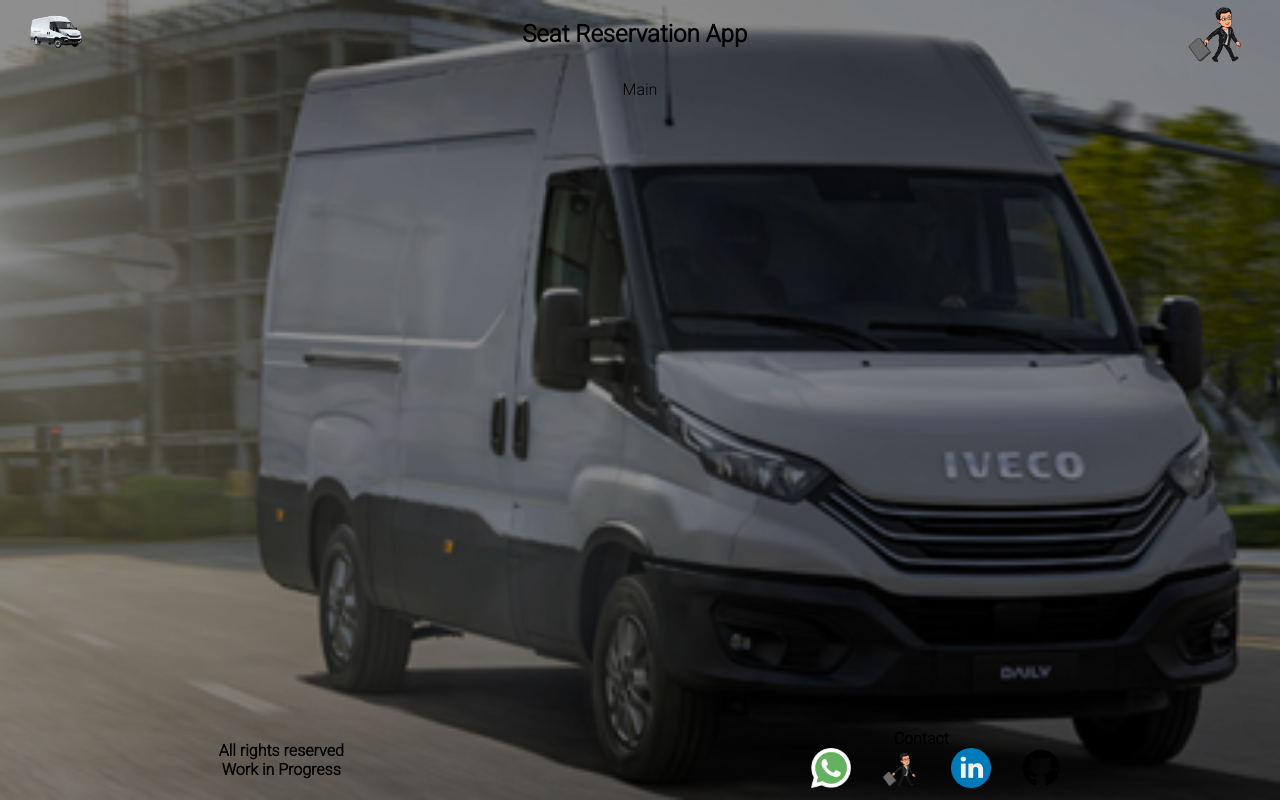
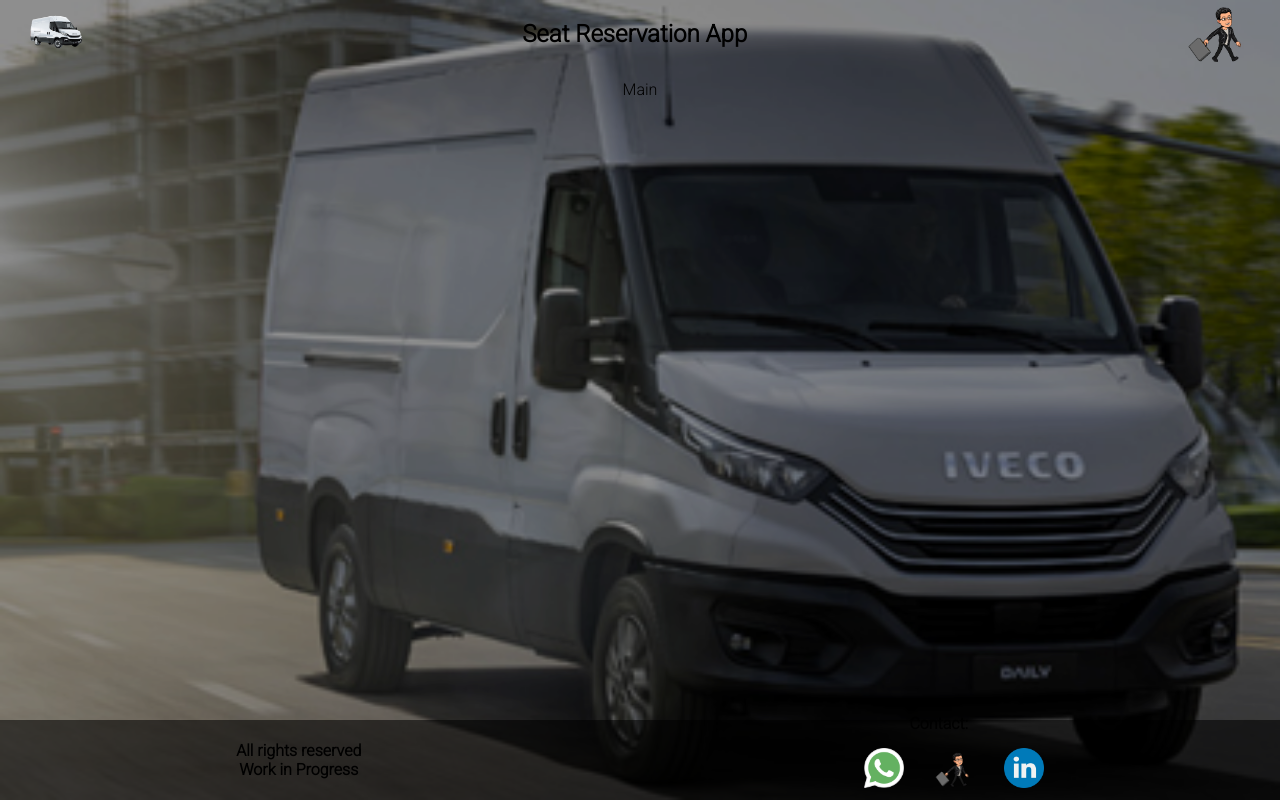
Before and after one commit to LucjanStaniszew/Seat-Saving-App-Test, a React (Create React App) app: page / in a window 1280 px wide. Built offline with nearby package versions, Linux system fonts and the light colour scheme.

Commit message:
modified background color and added some margins to the contact area. Also added a class to social media section and erased gitHub link

```diff
--- a/src/Components/Footer/Footer.css
+++ b/src/Components/Footer/Footer.css
@@ -1,7 +1,7 @@
 footer{
     height: 10vh;
     width: 100vw;
-    background-color: rgba(0, 0, 0, 0.25);
+    background-color: rgba(0, 0, 0, 0.5);
     display: flex;
     justify-content: space-around;
 }
@@ -24,6 +24,11 @@
     justify-content: center;
 }
 
+.media{
+    margin-top: 15px;
+    margin-bottom: 15px;
+}
+
 .logo{
     height: 5vh;
     width: auto;
--- a/src/Components/Footer/Footer.jsx
+++ b/src/Components/Footer/Footer.jsx
@@ -12,10 +12,10 @@
       <nav className='footer'>
 
         <section>
-          <h4>Contact</h4>
+          <h4>Contact:</h4>
         </section>
 
-        <section>
+        <section className='media'>
 
           <a href="https://wa.me/5491133518159" target="blank">
             <img src="Assets/whatsapp.png" alt="WhatsApp" className='logo' />
@@ -29,10 +29,6 @@
             <img src="Assets/linkedin.png" alt="LinkedIn" className='logo' />
           </a>
 
-          <a href="https://github.com/LucjanStaniszew" target="blank">
-            <img src="Assets/github.png" alt="GitHub" className='logo' />
-          </a>
-
         </section>
 
       </nav>
```
